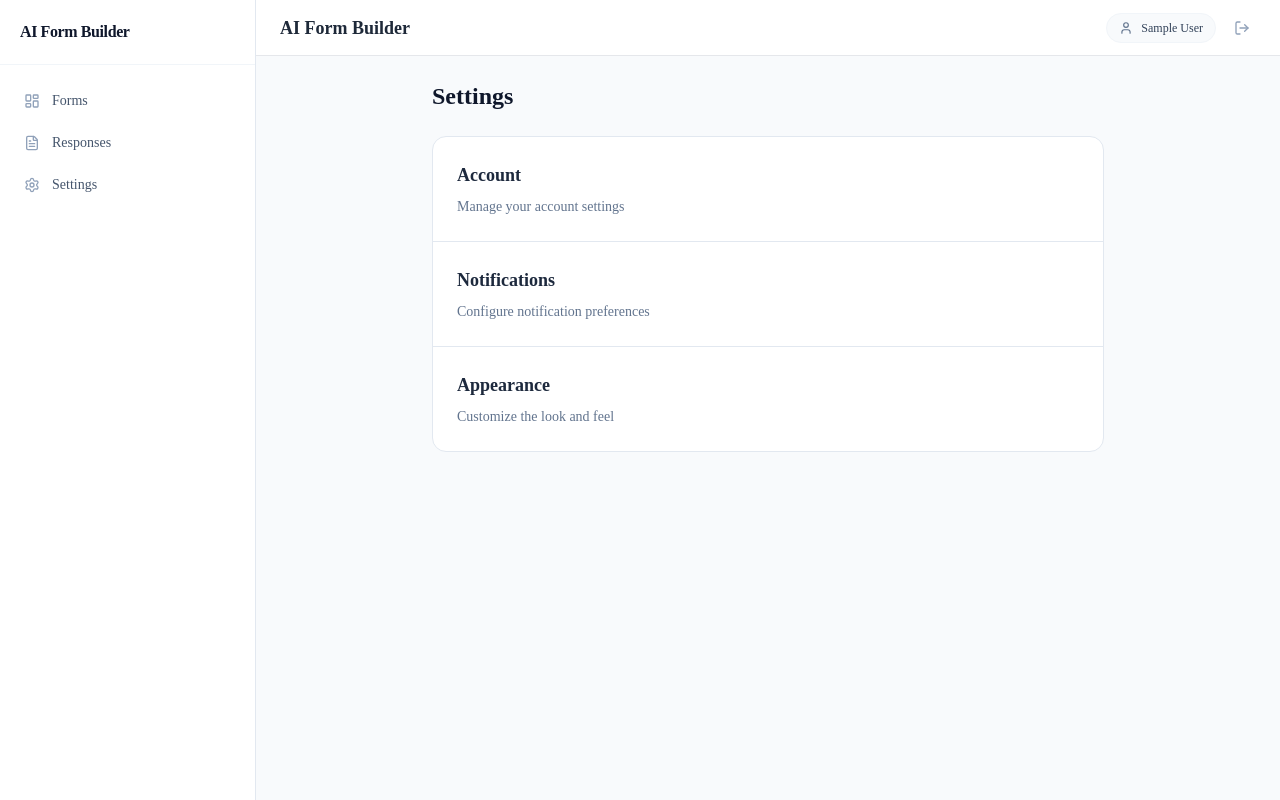
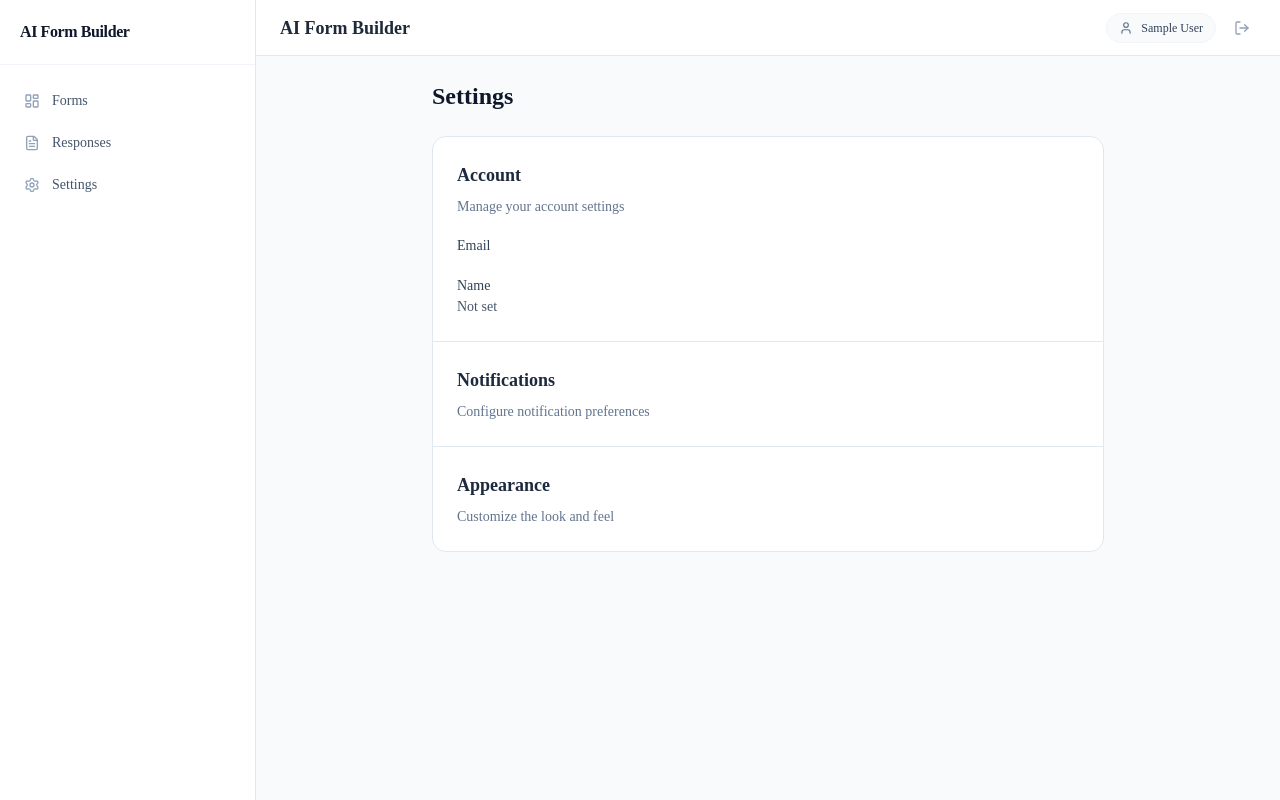
Before and after one commit to binay-das/ai-form-builder, a Next.js app: page /dashboard/settings in a window 1280 px wide. Built offline with nearby package versions, Linux system fonts and the light colour scheme; no server answers; the database is empty; sample sign-in values are in the browser's storage.

Commit message:
feat: add account settings section

```diff
--- a/app/dashboard/settings/page.tsx
+++ b/app/dashboard/settings/page.tsx
@@ -1,10 +1,16 @@
 import { getServerSession } from "next-auth";
 import { authOptions } from "@/lib/auth";
 import { redirect } from "next/navigation";
+import { prisma } from "@/lib/prisma";
 
 export default async function SettingsPage() {
   const session = await getServerSession(authOptions);
   if (!session) redirect("/api/auth/signin");
+
+  const user = await prisma.user.findUnique({
+    where: { id: session.user.id },
+    select: { name: true, email: true },
+  });
 
   return (
     <div className="min-h-screen bg-slate-50 p-6">
@@ -14,7 +20,17 @@ export default async function SettingsPage() {
         <div className="bg-white rounded-xl border border-slate-200 divide-y divide-slate-200">
           <div className="p-6">
             <h2 className="text-lg font-semibold text-slate-800 mb-2">Account</h2>
-            <p className="text-sm text-slate-500">Manage your account settings</p>
+            <p className="text-sm text-slate-500 mb-4">Manage your account settings</p>
+            <div className="space-y-4">
+              <div>
+                <label className="text-sm font-medium text-slate-700">Email</label>
+                <p className="text-sm text-slate-600">{user?.email}</p>
+              </div>
+              <div>
+                <label className="text-sm font-medium text-slate-700">Name</label>
+                <p className="text-sm text-slate-600">{user?.name || "Not set"}</p>
+              </div>
+            </div>
           </div>
 
           <div className="p-6">
```
